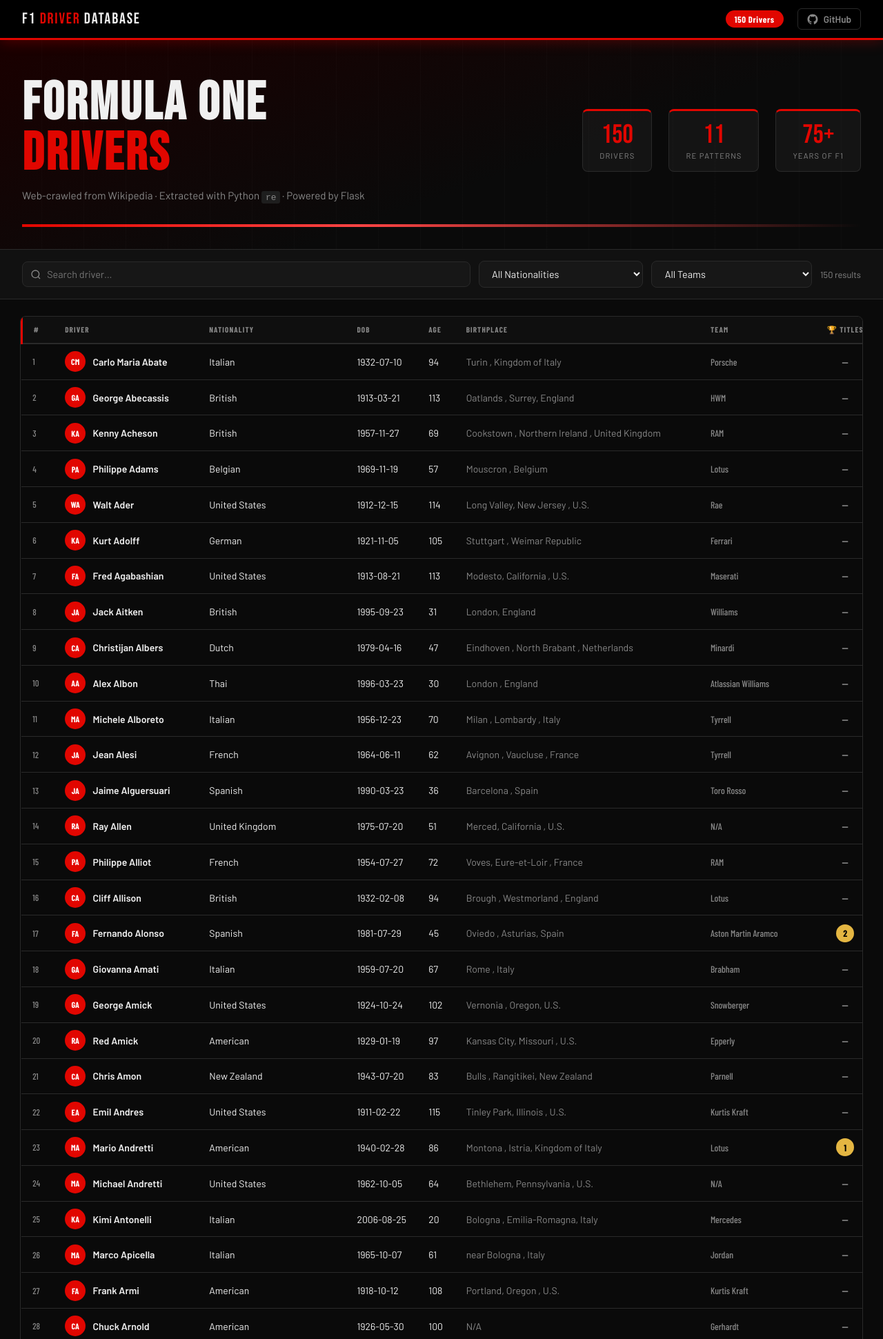
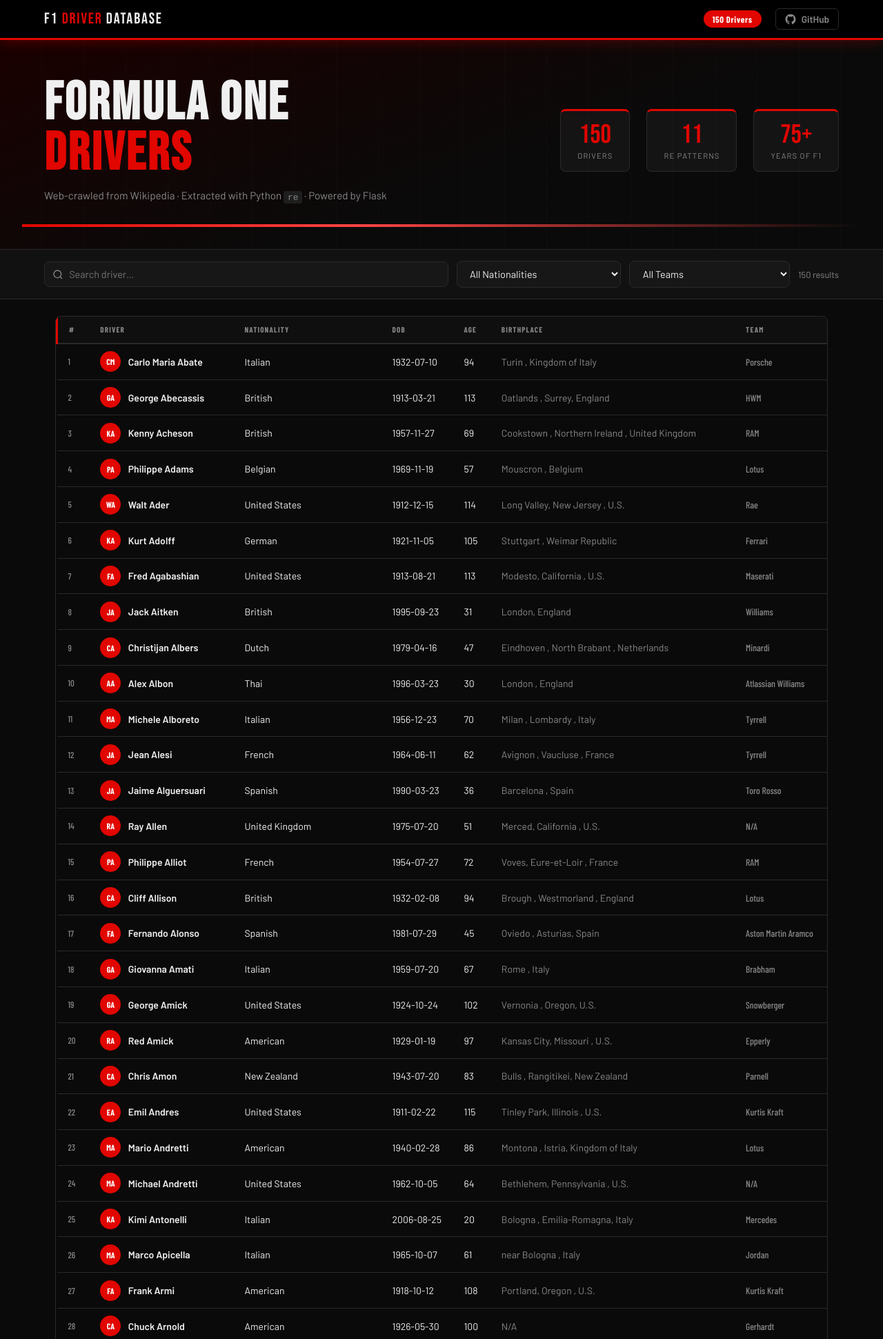
Before and after one commit to winthawdaraung/ToC_Crawler, a Flask app: page / in a window 1280 px wide. Shown: the top 1941 px of the page at 69% size. Run offline with Flask 3, Linux system fonts and the light colour scheme; some web fonts are replaced.

Commit message:
Change the stretch from 98vw to 90vw

```diff
--- a/static/css/style.css
+++ b/static/css/style.css
@@ -68,7 +68,7 @@ header {
 }
 
 .header-inner {
-  max-width: 98vw;
+  max-width: 90vw;
   margin: auto;
   height: 100%;
   display: flex;
@@ -176,7 +176,7 @@ header {
 }
 
 .hero-inner {
-  max-width: 98vw;
+  max-width: 90vw;
   margin: auto;
   display: flex;
   align-items: center;
@@ -252,7 +252,7 @@ header {
 }
 
 .filters-inner {
-  max-width: 98vw;
+  max-width: 90vw;
   margin: auto;
   display: flex;
   flex-wrap: wrap;
@@ -314,7 +314,7 @@ header {
 
 /* ── Table ─────────────────────────────────────────────────── */
 main {
-  max-width: 98vw;
+  max-width: 90vw;
   margin: 0 auto;
   padding: 1.5rem 1rem 4rem;
   overflow-x: hidden;
@@ -669,7 +669,7 @@ footer {
 }
 
 .footer-inner {
-  max-width: 98vw;
+  max-width: 90vw;
   margin: auto;
   display: flex;
   align-items: center;
```
